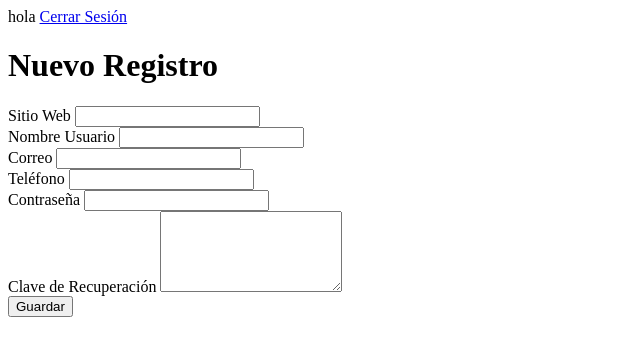
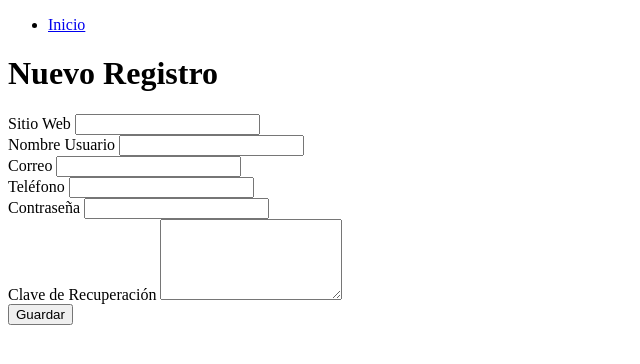
Before and after one commit to Relvitas/KeyChest, a PHP site: template app/views/home.php in a window 1280 px wide. Shown: the top 364 px of the page, without its empty margins (0-640 px from the left). Run offline with PHP 8.4, Linux system fonts and the light colour scheme; the template is opened without the code that fills it, so the values that code supplies are empty.

Commit message:
se agrega titulo de paginas en partials>header, heaer_access & se modifica agrega nav a header.php, se elimina atributo de page_title de UserController

```diff
--- a/app/controllers/user.php
+++ b/app/controllers/user.php
@@ -1,7 +1,6 @@
 <?php
 
 class UserController {
-    private string $page_title;
     private UserModel $userModel;
     private TokenModel $tokenModel;
     private EmailSender $emailSender;
--- a/app/partials/header.php
+++ b/app/partials/header.php
@@ -2,14 +2,13 @@
 <html lang="es">
     <head>
         <meta charset="utf-8">
-        <title>Iniciar Sesión</title>
+        <title><?=$view?></title>
     </head>
     <body>
         <header>
-            <div>
-                <?php
-                echo 'hola';
-                ?>
-                <a href="?action=sign_out">Cerrar Sesión</a>
-            </div>
+            <nav>
+                <ul>
+                    <li><a href="?v=home">Inicio</a></li>
+                </ul>
+            </nav>
         </header>
--- a/app/partials/header_access.php
+++ b/app/partials/header_access.php
@@ -2,7 +2,7 @@
 <html lang="es">
     <head>
         <meta charset="utf-8">
-        <title></title>
+        <title><?=$view?></title>
     </head>
     <body>
         <header>
```
